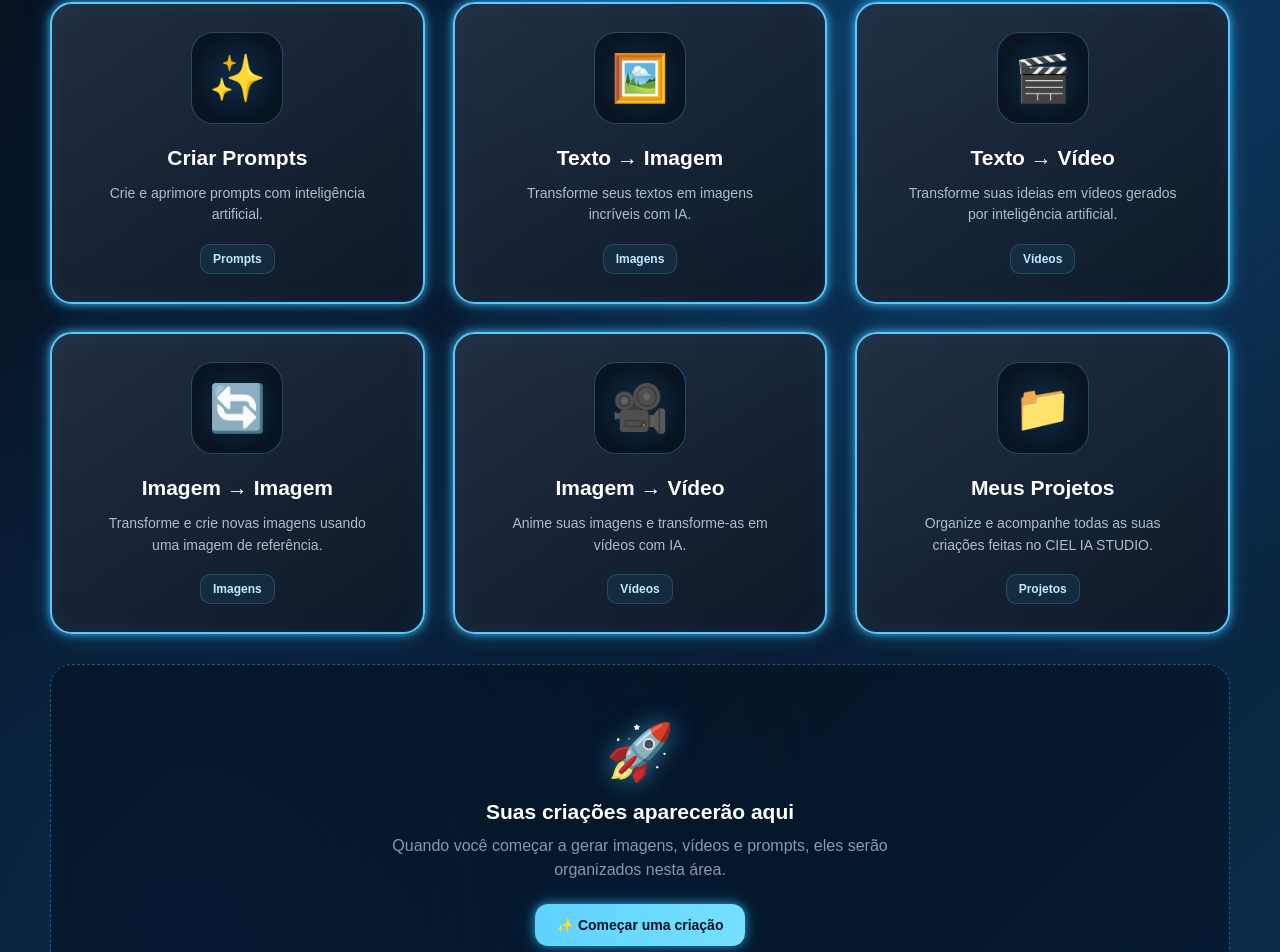
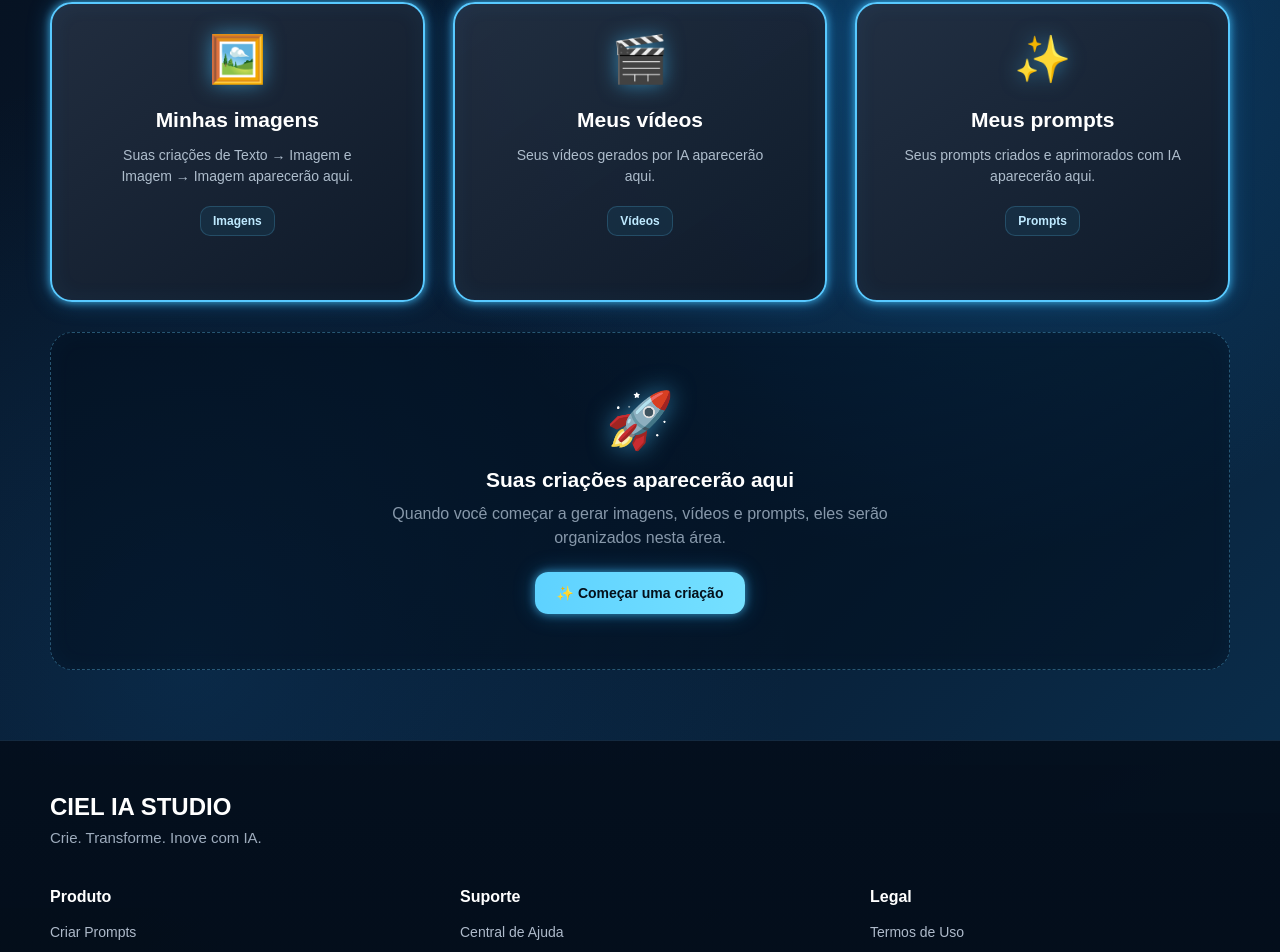
Before and after one commit to Ciel-dias/ciel-ia-studio, a Next.js app: page /projetos in a window 1280 px wide. Shown: the part 361-1313 px from the top of the page. Built offline with nearby package versions, Linux system fonts and the light colour scheme.

Commit message:
Update page.tsx

```diff
--- a/src/app/projetos/page.tsx
+++ b/src/app/projetos/page.tsx
@@ -1,7 +1,6 @@
 "use client";
 
 import { useState } from "react";
-import Link from "next/link";
 
 type FilterType = "Todos" | "Imagens" | "Vídeos" | "Prompts";
 
@@ -11,52 +10,25 @@ export default function ProjetosPage() {
 
   const projetos = [
     {
-      tipo: "Prompts",
-      icon: "✨",
-      titulo: "Criar Prompts",
-      descricao:
-        "Crie e aprimore prompts com inteligência artificial.",
-      href: "/criar-prompts",
-    },
-    {
       tipo: "Imagens",
       icon: "🖼️",
-      titulo: "Texto → Imagem",
+      titulo: "Minhas imagens",
       descricao:
-        "Transforme seus textos em imagens incríveis com IA.",
-      href: "/texto-imagem",
+        "Suas criações de Texto → Imagem e Imagem → Imagem aparecerão aqui.",
     },
     {
       tipo: "Vídeos",
       icon: "🎬",
-      titulo: "Texto → Vídeo",
+      titulo: "Meus vídeos",
       descricao:
-        "Transforme suas ideias em vídeos gerados por inteligência artificial.",
-      href: "/texto-video",
+        "Seus vídeos gerados por IA aparecerão aqui.",
     },
     {
-      tipo: "Imagens",
-      icon: "🔄",
-      titulo: "Imagem → Imagem",
+      tipo: "Prompts",
+      icon: "✨",
+      titulo: "Meus prompts",
       descricao:
-        "Transforme e crie novas imagens usando uma imagem de referência.",
-      href: "/imagem-imagem",
-    },
-    {
-      tipo: "Vídeos",
-      icon: "🎥",
-      titulo: "Imagem → Vídeo",
-      descricao:
-        "Anime suas imagens e transforme-as em vídeos com IA.",
-      href: "/imagem-video",
-    },
-    {
-      tipo: "Todos",
-      icon: "📁",
-      titulo: "Meus Projetos",
-      descricao:
-        "Organize e acompanhe todas as suas criações feitas no CIEL IA STUDIO.",
-      href: "/projetos",
+        "Seus prompts criados e aprimorados com IA aparecerão aqui.",
     },
   ];
 
@@ -93,18 +65,23 @@ export default function ProjetosPage() {
           font-family: inherit;
         }
 
+        /* =========================
+           PÁGINA
+        ========================= */
+
         .page {
           min-height: 100vh;
+
           color: #ffffff;
 
           background:
             radial-gradient(
-              circle at 78% 16%,
+              circle at 75% 20%,
               rgba(20, 119, 190, 0.42),
               transparent 38%
             ),
             radial-gradient(
-              circle at 14% 68%,
+              circle at 15% 65%,
               rgba(15, 76, 125, 0.32),
               transparent 40%
             ),
@@ -124,17 +101,21 @@ export default function ProjetosPage() {
 
         .topbar {
           width: 100%;
+
           min-height: 74px;
 
           display: flex;
+
           align-items: center;
+
           justify-content: space-between;
 
           padding: 0 42px;
 
           background: rgba(4, 12, 24, 0.92);
 
-          border-bottom: 1px solid
+          border-bottom:
+            1px solid
             rgba(100, 180, 255, 0.18);
 
           backdrop-filter: blur(12px);
@@ -142,8 +123,11 @@ export default function ProjetosPage() {
 
         .brand {
           display: flex;
+
           align-items: center;
+
           gap: 10px;
+
           white-space: nowrap;
         }
 
@@ -151,13 +135,16 @@ export default function ProjetosPage() {
           font-size: 28px;
 
           filter: drop-shadow(
-            0 0 10px rgba(75, 199, 255, 0.8)
+            0 0 10px
+            rgba(75, 199, 255, 0.8)
           );
         }
 
         .brand-name {
           font-size: 20px;
+
           font-weight: 800;
+
           letter-spacing: 0.5px;
         }
 
@@ -167,6 +154,7 @@ export default function ProjetosPage() {
           text-decoration: none;
 
           font-size: 17px;
+
           font-weight: 700;
 
           transition:
@@ -202,6 +190,7 @@ export default function ProjetosPage() {
 
         .title-area {
           text-align: center;
+
           margin-bottom: 34px;
         }
 
@@ -217,18 +206,6 @@ export default function ProjetosPage() {
           line-height: 1.12;
 
           text-transform: uppercase;
-
-          background:
-            linear-gradient(
-              90deg,
-              #ffffff,
-              #76ddff,
-              #ffffff
-            );
-
-          -webkit-background-clip: text;
-          -webkit-text-fill-color: transparent;
-          background-clip: text;
         }
 
         .title-area p {
@@ -239,6 +216,7 @@ export default function ProjetosPage() {
           color: #b7c5d5;
 
           font-size: 17px;
+
           line-height: 1.5;
         }
 
@@ -248,12 +226,15 @@ export default function ProjetosPage() {
 
         .toolbar {
           display: flex;
+
           align-items: center;
+
           justify-content: space-between;
 
           gap: 20px;
 
           margin-bottom: 28px;
+
           padding: 18px 20px;
 
           border-radius: 18px;
@@ -265,7 +246,8 @@ export default function ProjetosPage() {
             0.65
           );
 
-          border: 1px solid
+          border:
+            1px solid
             rgba(94, 203, 255, 0.22);
 
           backdrop-filter: blur(10px);
@@ -275,12 +257,15 @@ export default function ProjetosPage() {
           color: #c7d5e3;
 
           font-size: 14px;
+
           font-weight: 700;
         }
 
         .filters {
           display: flex;
+
           flex-wrap: wrap;
+
           gap: 9px;
         }
 
@@ -289,7 +274,8 @@ export default function ProjetosPage() {
 
           border-radius: 11px;
 
-          border: 1px solid
+          border:
+            1px solid
             rgba(94, 203, 255, 0.28);
 
           background: rgba(
@@ -304,6 +290,7 @@ export default function ProjetosPage() {
           cursor: pointer;
 
           font-size: 13px;
+
           font-weight: 700;
 
           transition:
@@ -313,6 +300,7 @@ export default function ProjetosPage() {
 
         .filter:hover {
           color: #ffffff;
+
           border-color: #58c9ff;
         }
 
@@ -336,7 +324,7 @@ export default function ProjetosPage() {
         }
 
         /* =========================
-           CARDS
+           CARDS DOS PROJETOS
         ========================= */
 
         .projects-grid {
@@ -351,22 +339,15 @@ export default function ProjetosPage() {
           gap: 28px;
         }
 
-        .project-link {
-          display: block;
-
-          color: inherit;
-          text-decoration: none;
-
-          height: 100%;
-        }
-
         .project-card {
           min-height: 300px;
 
           padding: 28px;
 
           display: flex;
+
           flex-direction: column;
+
           justify-content: space-between;
 
           text-align: center;
@@ -380,7 +361,8 @@ export default function ProjetosPage() {
               rgba(14, 25, 40, 0.97)
             );
 
-          border: 2px solid #58c9ff;
+          border:
+            2px solid #58c9ff;
 
           box-shadow:
             0 0 8px
@@ -396,7 +378,7 @@ export default function ProjetosPage() {
             background 0.22s ease;
         }
 
-        .project-link:hover .project-card {
+        .project-card:hover {
           transform: translateY(-5px);
 
           background:
@@ -415,39 +397,31 @@ export default function ProjetosPage() {
             rgba(56, 174, 255, 0.12);
         }
 
+        /*
+          Emoji mantido diretamente,
+          sem caixa/quadrado.
+        */
+
         .project-icon {
-          width: 92px;
-          height: 92px;
-
           margin: 0 auto 22px;
 
           display: flex;
+
           align-items: center;
+
           justify-content: center;
-
-          border-radius: 22px;
 
           font-size: 46px;
 
-          background:
-            radial-gradient(
-              circle,
-              rgba(43, 167, 255, 0.18),
-              transparent 70%
-            ),
-            rgba(
-              3,
-              13,
-              25,
-              0.72
+          filter: drop-shadow(
+            0 0 10px
+            rgba(75, 199, 255, 0.55)
           );
-
-          border: 1px solid
-            rgba(94, 203, 255, 0.3);
         }
 
         .project-card h2 {
           margin: 0;
+
           font-size: 21px;
         }
 
@@ -459,6 +433,7 @@ export default function ProjetosPage() {
           color: #aebdcc;
 
           font-size: 14px;
+
           line-height: 1.55;
         }
 
@@ -480,10 +455,12 @@ export default function ProjetosPage() {
             0.15
           );
 
-          border: 1px solid
+          border:
+            1px solid
             rgba(94, 203, 255, 0.2);
 
           font-size: 12px;
+
           font-weight: 700;
         }
 
@@ -500,7 +477,8 @@ export default function ProjetosPage() {
 
           border-radius: 22px;
 
-          border: 1px dashed
+          border:
+            1px dashed
             rgba(104, 207, 255, 0.35);
 
           background: rgba(
@@ -528,6 +506,7 @@ export default function ProjetosPage() {
 
         .empty h2 {
           margin: 0;
+
           font-size: 21px;
         }
 
@@ -562,6 +541,7 @@ export default function ProjetosPage() {
           text-decoration: none;
 
           font-size: 14px;
+
           font-weight: 800;
 
           box-shadow:
@@ -590,7 +570,8 @@ export default function ProjetosPage() {
         ========================= */
 
         .footer {
-          border-top: 1px solid
+          border-top:
+            1px solid
             rgba(100, 180, 255, 0.18);
 
           background:
@@ -600,14 +581,13 @@ export default function ProjetosPage() {
               rgba(3, 11, 22, 1)
             );
 
-          padding: 52px 42px 24px;
+          padding:
+            52px 42px 24px;
         }
 
         .footer-inner {
-          width: min(
-            1180px,
-            100%
-          );
+          width:
+            min(1180px, 100%);
 
           margin: 0 auto;
         }
@@ -617,7 +597,9 @@ export default function ProjetosPage() {
         }
 
         .footer-brand h2 {
-          margin: 0 0 8px;
+          margin:
+            0 0 8px;
+
           font-size: 24px;
         }
 
@@ -625,6 +607,7 @@ export default function ProjetosPage() {
           margin: 0;
 
           color: #9eacbd;
+
           font-size: 15px;
         }
 
@@ -638,7 +621,9 @@ export default function ProjetosPage() {
         }
 
         .footer-column h3 {
-          margin: 0 0 18px;
+          margin:
+            0 0 18px;
+
           font-size: 16px;
         }
 
@@ -654,12 +639,10 @@ export default function ProjetosPage() {
           text-decoration: none;
 
           font-size: 14px;
-
-          transition: color 0.2s ease;
         }
 
         .footer-column a:hover {
-          color: #68d2ff;
+          color: #7bd8ff;
         }
 
         .footer-bottom {
@@ -667,7 +650,8 @@ export default function ProjetosPage() {
 
           padding-top: 22px;
 
-          border-top: 1px solid
+          border-top:
+            1px solid
             rgba(100, 180, 255, 0.16);
 
           text-align: center;
@@ -696,6 +680,7 @@ export default function ProjetosPage() {
 
           .toolbar {
             align-items: flex-start;
+
             flex-direction: column;
           }
         }
@@ -707,6 +692,7 @@ export default function ProjetosPage() {
         @media (max-width: 650px) {
           .topbar {
             min-height: 68px;
+
             padding: 0 16px;
           }
 
@@ -733,6 +719,7 @@ export default function ProjetosPage() {
 
           .projects-grid {
             grid-template-columns: 1fr;
+
             gap: 20px;
           }
 
@@ -745,11 +732,13 @@ export default function ProjetosPage() {
           }
 
           .footer {
-            padding: 42px 24px 22px;
+            padding:
+              42px 24px 22px;
           }
 
           .footer-columns {
             grid-template-columns: 1fr;
+
             gap: 30px;
           }
         }
@@ -761,7 +750,9 @@ export default function ProjetosPage() {
         @media (max-width: 430px) {
           .topbar {
             min-height: 68px;
+
             padding: 0 12px;
+
             gap: 8px;
           }
 
@@ -779,6 +770,7 @@ export default function ProjetosPage() {
 
           .back {
             font-size: 12px;
+
             white-space: nowrap;
           }
 
@@ -806,7 +798,8 @@ export default function ProjetosPage() {
           }
 
           .empty {
-            padding: 45px 18px;
+            padding:
+              45px 18px;
           }
         }
       `}</style>
@@ -831,12 +824,12 @@ export default function ProjetosPage() {
 
           </div>
 
-          <Link
+          <a
             href="/dashboard"
             className="back"
           >
             ← Voltar ao Dashboard
-          </Link>
+          </a>
 
         </header>
 
@@ -911,13 +904,10 @@ export default function ProjetosPage() {
             {projetosFiltrados.map(
               (projeto) => (
 
-                <Link
-                  key={projeto.titulo}
-                  href={projeto.href}
-                  className="project-link"
+                <article
+                  key={projeto.tipo}
+                  className="project-card"
                 >
-
-                  <article className="project-card">
 
                   <div>
 
@@ -934,16 +924,12 @@ export default function ProjetosPage() {
                     </p>
 
                     <span className="project-type">
-                        {projeto.tipo === "Todos"
-                          ? "Projetos"
-                          : projeto.tipo}
+                      {projeto.tipo}
                     </span>
 
                   </div>
 
                 </article>
-
-                </Link>
 
               )
             )}
@@ -970,12 +956,12 @@ export default function ProjetosPage() {
               eles serão organizados nesta área.
             </p>
 
-            <Link
+            <a
               href="/criar-prompts"
               className="create-button"
             >
               ✨ Começar uma criação
-            </Link>
+            </a>
 
           </div>
 
@@ -1011,29 +997,33 @@ export default function ProjetosPage() {
                   Produto
                 </h3>
 
-                <Link href="/criar-prompts">
+                <a href="/criar-prompts">
                   Criar Prompts
-                </Link>
+                </a>
 
-                <Link href="/texto-imagem">
+                <a href="/texto-imagem">
                   Texto → Imagem
-                </Link>
+                </a>
 
-                <Link href="/texto-video">
+                <a href="/texto-video">
                   Texto → Vídeo
-                </Link>
+                </a>
 
-                <Link href="/imagem-imagem">
+                <a href="/imagem-imagem">
                   Imagem → Imagem
-                </Link>
+                </a>
 
-                <Link href="/imagem-video">
+                <a href="/imagem-video">
                   Imagem → Vídeo
-                </Link>
+                </a>
 
-                <Link href="/projetos">
+                <a href="/projetos">
                   Meus Projetos
-                </Link>
+                </a>
+
+                <a href="/diamantes">
+                  💎 Diamantes
+                </a>
 
               </div>
 
@@ -1045,39 +1035,35 @@ export default function ProjetosPage() {
                   Suporte
                 </h3>
 
-                <Link href="/ajuda">
+                <a href="/ajuda">
                   Central de Ajuda
-                </Link>
+                </a>
 
-                <Link href="/contato">
+                <a href="/contato">
                   Contato
-                </Link>
+                </a>
 
-                <Link href="/sobre">
+                <a href="/sobre">
                   Sobre o CIEL IA STUDIO
-                </Link>
+                </a>
 
               </div>
 
-              {/* CONTA */}
+              {/* LEGAL */}
 
               <div className="footer-column">
 
                 <h3>
-                  Conta
+                  Legal
                 </h3>
 
-                <Link href="/diamantes">
-                  💎 Diamantes
-                </Link>
+                <a href="/termos">
+                  Termos de Uso
+                </a>
 
-                <Link href="/configuracoes">
-                  ⚙️ Configurações
-                </Link>
-
-                <Link href="/dashboard">
-                  🏠 Dashboard
-                </Link>
+                <a href="/privacidade">
+                  Política de Privacidade
+                </a>
 
               </div>
 
```
Lines whose indentation alone changed are shown as unchanged.
